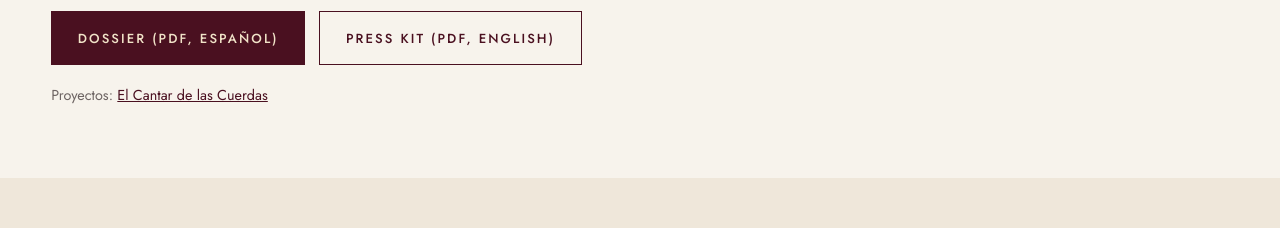
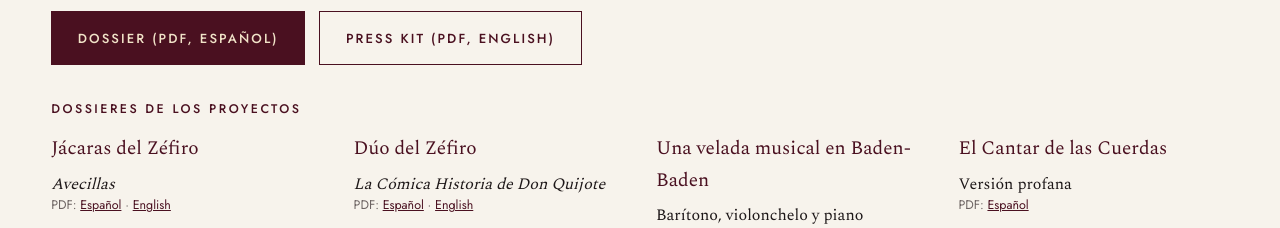
Before and after one commit to vkthor/victorcruz-web, an Astro site: page /descargas in a window 1280 px wide. Shown: the part 567-795 px from the top of the page. Built offline with nearby package versions, Linux system fonts and the light colour scheme; Astro itself is replaced by a stand-in of ours.

Commit message:
Menos espacio entre secciones, pie alineado y dossieres de todos los proyectos

```diff
--- /dev/null
+++ b/src/data/dossiers.ts
@@ -0,0 +1,49 @@
+// Dossieres de los proyectos. Los de Jácaras y del Dúo están en jacarasdelzefiro.es; los demás, en public/dossieres/.
+import type { T } from '../i18n';
+
+export interface Dossier {
+  label: T; // admite *cursiva*
+  es: string;
+  en?: string; // si falta, sólo hay versión en español
+}
+export interface ProjectDossiers {
+  id: 'jdz' | 'duo' | 'veladas' | 'cantar';
+  project: T;
+  items: Dossier[];
+}
+
+const s = (es: string, en?: string): T => ({ es, en: en ?? es });
+const jdz = 'https://jacarasdelzefiro.es/dossieres/';
+
+export const dossiers: ProjectDossiers[] = [
+  {
+    id: 'jdz',
+    project: s('Jácaras del Zéfiro'),
+    items: [
+      { label: s('*Avecillas*'), es: `${jdz}JdZ-Avecillas-dossier-ES.pdf`, en: `${jdz}JdZ-Avecillas-dossier-EN.pdf` },
+      { label: s('*La gracia y el gozo* (Navidad)', '*La gracia y el gozo* (Christmas)'), es: `${jdz}JdZ-La-gracia-y-el-gozo-dossier-ES.pdf`, en: `${jdz}JdZ-La-gracia-y-el-gozo-dossier-EN.pdf` },
+    ],
+  },
+  {
+    id: 'duo',
+    project: s('Dúo del Zéfiro'),
+    items: [
+      { label: s('*La Cómica Historia de Don Quijote*', '*The Comical History of Don Quixote*'), es: `${jdz}Duo-del-Zefiro-Quijote-dossier-ES.pdf`, en: `${jdz}Duo-del-Zefiro-Don-Quixote-dossier-EN.pdf` },
+    ],
+  },
+  {
+    id: 'veladas',
+    project: s('Una velada musical en Baden-Baden', 'A Musical Evening in Baden-Baden'),
+    items: [{ label: s('Barítono, violonchelo y piano', 'Baritone, cello and piano'), es: '/dossieres/una-velada-musical-en-baden-baden.pdf' }],
+  },
+  {
+    id: 'cantar',
+    project: s('El Cantar de las Cuerdas'),
+    items: [
+      { label: s('Versión profana', 'Secular programme'), es: '/dossieres/el-cantar-de-las-cuerdas.pdf' },
+      { label: s('Versión sacra, *Cum cantico in cithara*', 'Sacred programme, *Cum cantico in cithara*'), es: '/dossieres/cum-cantico-in-cithara.pdf' },
+    ],
+  },
+];
+
+export const dossiersOf = (id: ProjectDossiers['id']) => dossiers.find((d) => d.id === id)!;
--- a/src/styles/global.css
+++ b/src/styles/global.css
@@ -63,7 +63,9 @@ strong, b { font-weight: 500; }
 .btn--solid:hover { background: var(--vino-2); border-color: var(--vino-2); }
 
 /* Secciones */
-.section { padding-block: clamp(64px, 8vw, 104px); }
+.section { padding-block: clamp(36px, 4.5vw, 56px); }
+.section > .wrap:last-child > :last-child, .section > .wrap:last-child > .prose:last-child > :last-child { margin-bottom: 0; }
+.section > .wrap:first-child > :first-child, .section > .wrap:first-child > .prose:first-child > :first-child { margin-top: 0; }
 .section--alt { background: var(--crema); }
 .section--line { border-top: 1px solid var(--linea); }
 .title { font-size: clamp(2.1rem, 3.3vw, 2.85rem); color: var(--vino); margin-bottom: 0.4em; }
@@ -192,7 +194,7 @@ a.linkbtn { display: inline; }
 
 /* Pie con contacto */
 .site-footer { background: var(--vino); color: var(--marfil); }
-.contact { display: flex; gap: clamp(28px, 5vw, 64px); align-items: center; justify-content: center; padding: clamp(64px, 8vw, 96px) var(--gutter); }
+.contact { display: flex; gap: clamp(28px, 5vw, 64px); align-items: center; justify-content: center; padding: clamp(48px, 6vw, 72px) var(--gutter); }
 .contact .logo { height: 150px; width: auto; flex-shrink: 0; }
 .contact h2 { font-family: var(--sans); font-size: 0.8rem; font-weight: 500; letter-spacing: 0.3em; text-transform: uppercase; opacity: 0.8; }
 .contact .mail { display: inline-block; font-size: clamp(1.5rem, 3vw, 2.2rem); font-weight: 300; margin: 0.5rem 0 0.4rem; text-decoration: none; border-bottom: 1px solid rgba(241, 227, 200, 0.35); }
@@ -200,9 +202,9 @@ a.linkbtn { display: inline; }
 .contact .soc { font-family: var(--sans); font-size: 0.82rem; letter-spacing: 0.16em; text-transform: uppercase; margin: 0.8rem 0 0; }
 .contact .soc a { text-decoration: none; padding: 0.4rem 0; display: inline-block; }
 .contact .soc a:hover { text-decoration: underline; text-underline-offset: 4px; }
-.footer-bottom { display: flex; flex-wrap: wrap; justify-content: space-between; gap: 0.6rem 1.4rem; padding: 18px var(--gutter); border-top: 1px solid rgba(241, 227, 200, 0.18); font-family: var(--sans); font-size: 0.78rem; letter-spacing: 0.05em; }
+.footer-bottom { display: flex; flex-wrap: wrap; justify-content: space-between; align-items: center; gap: 0.6rem 1.4rem; padding: 18px var(--gutter); border-top: 1px solid rgba(241, 227, 200, 0.18); font-family: var(--sans); font-size: 0.78rem; letter-spacing: 0.05em; }
 .footer-bottom nav { display: flex; flex-wrap: wrap; gap: 0.2rem 1.2rem; }
-.footer-bottom a { text-decoration: none; padding: 0.35rem 0; display: inline-block; }
+.footer-bottom a, .footer-bottom > span { text-decoration: none; padding: 0.35rem 0; display: inline-block; line-height: 1.4; }
 .footer-bottom a:hover { text-decoration: underline; text-underline-offset: 3px; }
 
 @media (max-width: 1000px) {
--- a/src/views/Downloads.astro
+++ b/src/views/Downloads.astro
@@ -5,6 +5,7 @@ import PageHead from '../components/PageHead.astro';
 import { routes, tr, ui, type Lang } from '../i18n';
 import { inline, plain } from '../utils';
 import { bioLong, bioMedium, bioShort } from '../data/bio';
+import { dossiers } from '../data/dossiers';
 import tiorba from '../assets/fotos/tiorba.jpg';
 import guitarraAzul from '../assets/fotos/guitarra-azul.jpg';
 import primerPlano from '../assets/fotos/primer-plano.jpg';
@@ -31,18 +32,38 @@ const photos = [
   <PageHead kicker={es ? 'Para prensa y programadores' : 'For press and presenters'} title={tr(ui.nav.downloads, lang)}
     lead={es ? 'Biografías, fotos en alta resolución y dossier. Las fotos pueden usarse para la difusión de conciertos citando a su autor.' : 'Biographies, high-resolution photos and press kit. Photos may be used to promote concerts, crediting the photographer.'} />
 
-  <section class="section dl">
+  <section class="section">
     <div class="wrap">
       <h2 class="title">Dossier</h2>
       <p class="btns" style="margin:1.4rem 0 0">
         <a class="btn btn--solid" href="/dossieresp.pdf" download>Dossier (PDF, español)</a>
         <a class="btn" href="/dossiereng.pdf" download>Press kit (PDF, English)</a>
       </p>
-      <p class="other" style="margin-top:1.2rem">{es ? 'Proyectos:' : 'Projects:'} <a href="/dossieres/el-cantar-de-las-cuerdas.pdf" target="_blank" rel="noopener">El Cantar de las Cuerdas{es ? '' : ' (Spanish)'}</a></p>
+      <h3 class="h-sub">{es ? 'Dossieres de los proyectos' : 'Project dossiers'}</h3>
+      <div class="pdoss">
+        {dossiers.map((d) => (
+          <div>
+            <b>{tr(d.project, lang)}</b>
+            <ul>
+              {d.items.map((i) => {
+                const links = es
+                  ? [{ t: 'Español', h: i.es }, ...(i.en ? [{ t: 'English', h: i.en }] : [])]
+                  : [...(i.en ? [{ t: 'English', h: i.en }] : []), { t: 'Spanish', h: i.es }];
+                return (
+                  <li>
+                    <span set:html={inline(tr(i.label, lang))} />
+                    <span class="pdoss__links">PDF: {links.map((l, n) => <>{n > 0 && ' · '}<a href={l.h} target="_blank" rel="noopener">{l.t}</a></>)}</span>
+                  </li>
+                );
+              })}
+            </ul>
+          </div>
+        ))}
+      </div>
     </div>
   </section>
 
-  <section class="section section--alt dl" id="fotos">
+  <section class="section section--alt" id="fotos">
     <div class="wrap">
       <h2 class="title">{es ? 'Fotos' : 'Photos'}</h2>
       <div class="photos">
@@ -58,7 +79,7 @@ const photos = [
     </div>
   </section>
 
-  <section class="section dl" id="biografias">
+  <section class="section" id="biografias">
     <div class="wrap narrow">
       <h2 class="title">{es ? 'Biografías' : 'Biographies'}</h2>
       <p class="other">{es ? 'También en ' : 'Also in '}<a href={`${routes.downloads[other]}#biografias`} hreflang={other}>{tr(ui.otherLang, lang)}</a>.</p>
@@ -93,12 +114,18 @@ const photos = [
   });
 </script>
 <style>
-  .dl { padding-block: clamp(36px, 4.5vw, 56px); }
   .photos { display: grid; grid-template-columns: repeat(4, 1fr); gap: 20px; margin-top: 1.6rem; }
   .photos figure { margin: 0; }
   .photos img { width: 100%; aspect-ratio: 2 / 3; object-fit: cover; }
   .photos figcaption { font-family: var(--sans); font-size: 0.8rem; color: var(--gris); margin-top: 0.6rem; line-height: 1.5; }
   .photos .more { font-size: 0.72rem; }
+  .h-sub { font-family: var(--sans); font-size: 0.78rem; font-weight: 500; letter-spacing: 0.2em; text-transform: uppercase; color: var(--vino); margin: 2.4rem 0 1rem; }
+  .pdoss { display: grid; grid-template-columns: repeat(4, 1fr); gap: 24px 32px; }
+  .pdoss b { display: block; font-weight: 400; font-size: 1.2rem; color: var(--vino); margin-bottom: 0.5rem; }
+  .pdoss ul { list-style: none; padding: 0; margin: 0; display: grid; gap: 0.7rem; }
+  .pdoss li { font-size: 1rem; line-height: 1.4; }
+  .pdoss__links { display: block; font-family: var(--sans); font-size: 0.78rem; color: var(--gris); margin-top: 0.15rem; }
+  .pdoss__links a { color: var(--vino); }
   .other { font-family: var(--sans); font-size: 0.9rem; color: var(--gris); }
   .other a { color: var(--vino); }
   .biobox { margin-top: 2.4rem; padding-top: 1.4rem; border-top: 1px solid var(--linea); }
@@ -108,6 +135,6 @@ const photos = [
   .biobox .prose { font-size: 1.08rem; }
   .copy { font-family: var(--sans); font-size: 0.74rem; font-weight: 500; letter-spacing: 0.14em; text-transform: uppercase; color: var(--vino); background: none; border: 1px solid var(--vino); padding: 0.5rem 0.9rem; cursor: pointer; flex-shrink: 0; }
   .copy:hover { background: var(--vino); color: var(--marfil); }
-  @media (max-width: 1000px) { .photos { grid-template-columns: repeat(3, 1fr); } }
-  @media (max-width: 760px) { .photos { grid-template-columns: repeat(2, 1fr); } }
+  @media (max-width: 1000px) { .photos { grid-template-columns: repeat(3, 1fr); } .pdoss { grid-template-columns: 1fr 1fr; } }
+  @media (max-width: 760px) { .photos { grid-template-columns: repeat(2, 1fr); } .pdoss { grid-template-columns: 1fr; } }
 </style>
```
Also changed, not shown: src/views/Projects.astro (+13 -4 lines), 2 other files.
